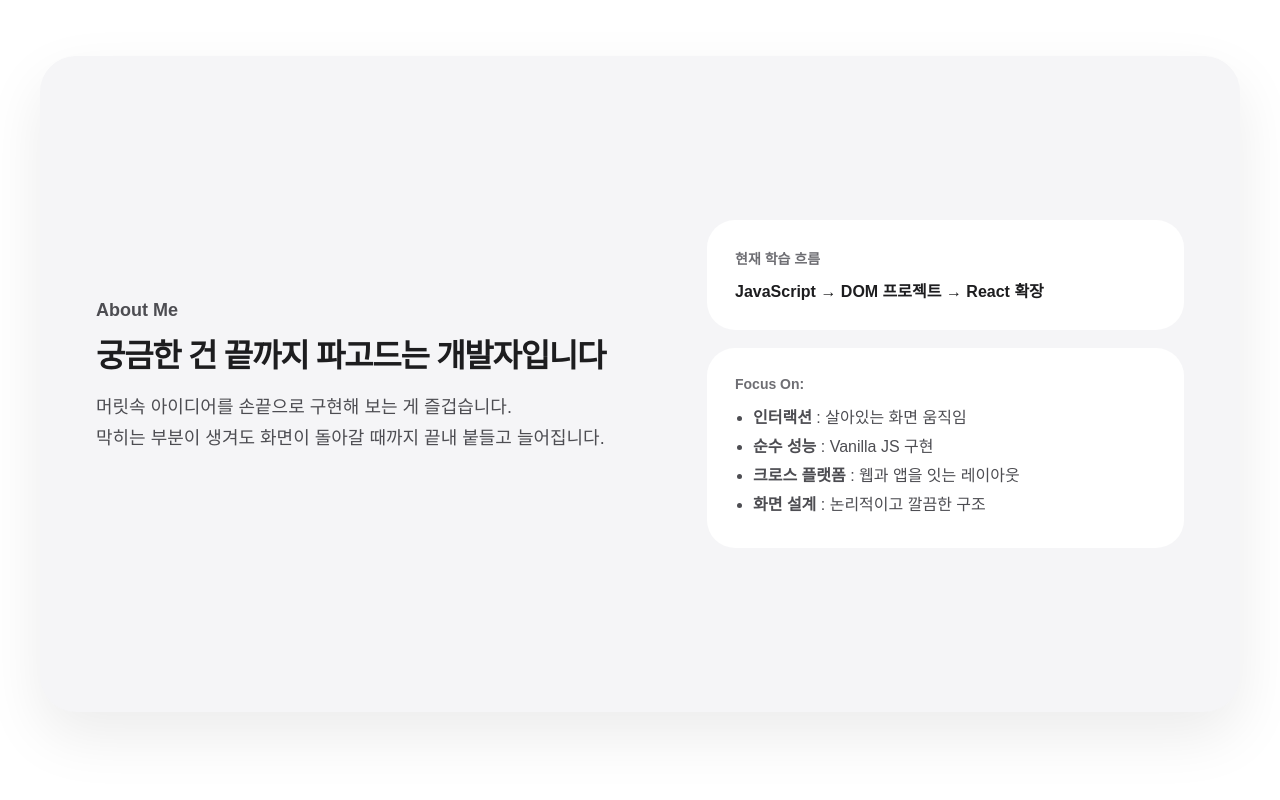
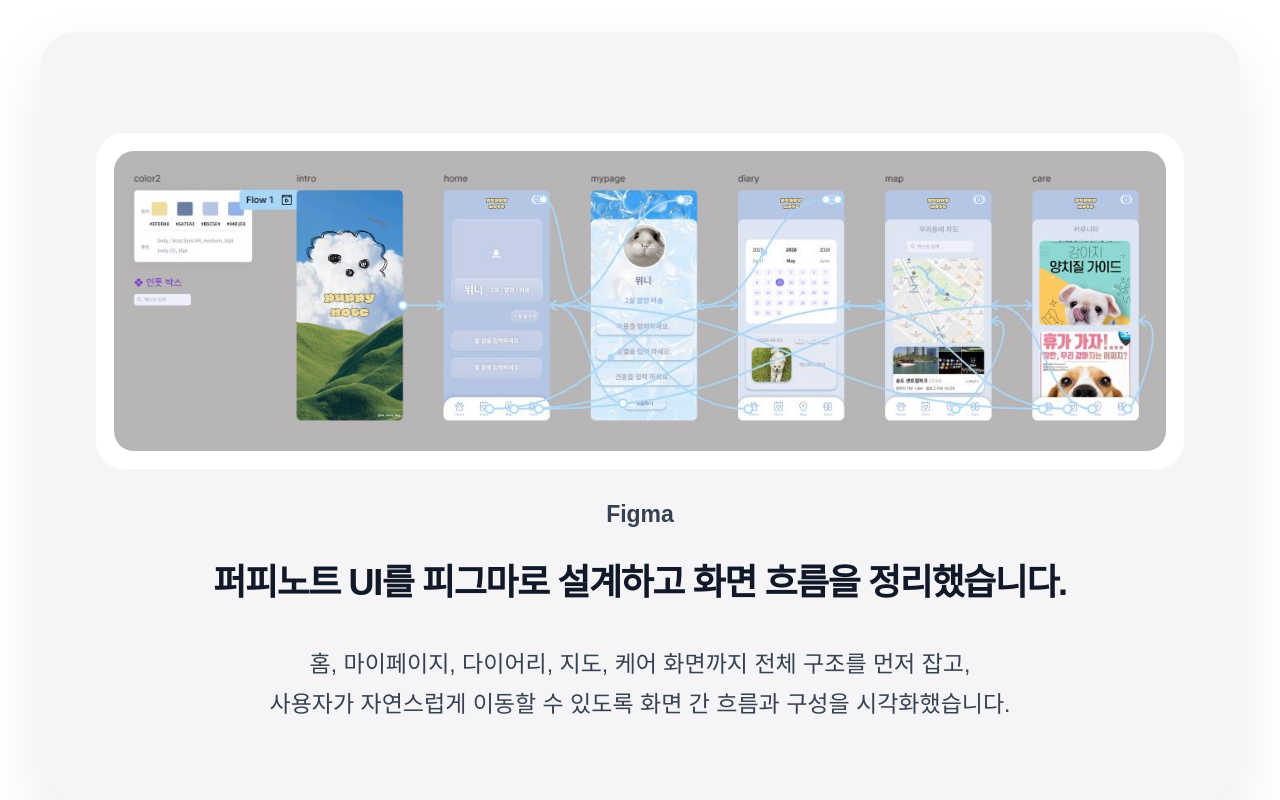
Before and after one commit to dmsdldmsdk78-cyber/Portfolio-site-v1, a plain HTML site: page index.html in a window 1280 px wide. Shown: the part 860-1660 px from the top of the page. Drawn offline with Linux system fonts and the light colour scheme.

Commit message:
feat : 내용 업데이트

```diff
--- a/index.html
+++ b/index.html
@@ -6,6 +6,7 @@
   <meta name="viewport" content="width=device-width, initial-scale=1.0" />
   <title>고은아 포트폴리오</title>
   <link rel="stylesheet" href="style.css" />
+  <link rel="icon" href="./img/apple.png" type="image/png">
 </head>
 
 <body>
@@ -27,10 +28,10 @@
       <div class="panel hero-panel">
         <p class="eyebrow">Front-end Portfolio</p>
         <h1>
-          인터페이스의 디테일을 채우는<br />프론트엔드 작업로그
+          아이디어를 설계하고 구현합니다.
         </h1>
         <p class="lead">
-          Vanilla JavaScript를 중심으로 UI 동작과 화면 흐름을 구현한 프로젝트들을 정리했습니다.
+         UI 동작과 화면 흐름을 구현한 프로젝트들을 정리했습니다.
         </p>
         <div class="chip-list">
           <span>HTML</span>
@@ -45,29 +46,21 @@
 
     <section class="screen" id="about" data-section="about">
       <div class="panel split-panel">
-        <div class="text-box">
-          <p class="section-label">About Me</p>
-          <h2>궁금한 건 끝까지 파고드는 개발자입니다</h2>
-          <p>
-            머릿속 아이디어를 손끝으로 구현해 보는 게 즐겁습니다.<br> 막히는 부분이 생겨도 화면이 돌아갈 때까지 끝내 붙들고 늘어집니다.
-          </p>
+        <div class="info-box">
+          <div class="mockup-card">
+            <div class="mockup-screen">
+              <img src="./img/figma.JPEG" alt="">
+            </div>
+          </div>
         </div>
 
-        <div class="info-box">
-          <div class="mini-card">
-            <p class="mini-title">현재 학습 흐름</p>
-            <strong>JavaScript → DOM 프로젝트 → React 확장</strong>
-          </div>
-
-          <div class="mini-card">
-            <p class="mini-title">Focus On:</p>
-            <ul>
-              <li><strong>인터랙션</strong> : 살아있는 화면 움직임</li>
-              <li><strong>순수 성능</strong> : Vanilla JS 구현</li>
-              <li><strong>크로스 플랫폼</strong> : 웹과 앱을 잇는 레이아웃</li>
-              <li><strong>화면 설계</strong> : 논리적이고 깔끔한 구조</li>
-            </ul>
-          </div>
+        <div class="text-box">
+          <p class="section-label">Figma</p>
+          <h2>퍼피노트 UI를 피그마로 설계하고 화면 흐름을 정리했습니다.</h2>
+          <p>
+            홈, 마이페이지, 다이어리, 지도, 케어 화면까지 전체 구조를 먼저 잡고,<br>
+            사용자가 자연스럽게 이동할 수 있도록 화면 간 흐름과 구성을 시각화했습니다.
+          </p>
         </div>
       </div>
     </section>
@@ -135,7 +128,7 @@
           <p>
             이와이 슌지 영화에서 착안한 산성비 스타일 타이핑 게임입니다.
             떨어지는 단어를 입력해 제거하는 구조로, 게임 루프와 점수 반영,
-            상태 변화에 따른 화면 업데이트를 직접 구현하며 DOM 제어를 연습했습니다.
+            상태 변화에 따른 화면 업데이트를 구현했습니다.
           </p>
           <div class="chip-list">
             <a href="https://js-simple-typing-game-omega.vercel.app/" target="_blank">프로젝트 바로가기</a>
@@ -180,10 +173,10 @@
     <section class="screen" id="contact" data-section="contact">
       <div class="panel contact-panel">
         <p class="section-label">Contact</p>
-        <h2>아이디어를 코드로 구현하는 개발자</h2>
+        <h2>좋은 작업을 계속 이어가고 싶습니다.</h2>
         <p>
 
-          다양한 아이디어로, 실제 화면을 구현하며 성장하고<br>
+          다양한 아이디어로 실제 화면을 구현하며,<br>
           웹 기술로 모바일 환경까지 아우르는 유연한 화면을 구현하는 개발자가 되고 싶습니다.
         </p>
 
--- a/style.css
+++ b/style.css
@@ -169,7 +169,46 @@ h2 {
   text-decoration: none;
 }
 
-.split-panel,
+.info-box {
+  margin-top: 45px;
+  width: 100%;
+  max-width: 1100px;
+  display: flex;
+  flex-direction: column;
+  align-items: center;
+  text-align: center;
+  gap: 28px;
+}
+
+.mockup-screen img {
+  display: block;
+  width: 100%;
+  height: auto;
+  border-radius: 20px;
+}
+
+.text-box {
+  display: flex;
+  flex-direction: column;
+  align-items: center;
+  text-align: center;
+  gap: 14px;
+}
+
+.text-box h2 {
+  margin: 0;
+  font-size: 36px;
+  font-weight: 800;
+  line-height: 1.25;
+  color: #111827;
+}
+
+.text-box p {
+  margin-top: 25px;
+  font-size: 23px;
+  color: #374151;
+}
+
 .project-panel {
   display: grid;
   grid-template-columns: 1.1fr 0.9fr;
@@ -190,7 +229,7 @@ h2 {
 .mockup-card {
   background: #ffffff;
   border-radius: 28px;
-  padding: 28px;
+  padding: 18px;
 }
 
 .mini-title,
@@ -208,16 +247,7 @@ h2 {
   line-height: 1.8;
 }
 
-/* .mockup-screen {
-  min-height: 360px;
-  border-radius: 24px;
-  background: linear-gradient(180deg, #151517 0%, #2d2d31 100%);
-  color: #fff;
-  padding: 24px;
-  display: flex;
-  flex-direction: column;
-  justify-content: space-between;
-} */
+
 
 .mockup-grid {
   display: grid;
```
Also changed, not shown: img/figma.JPEG (added).
